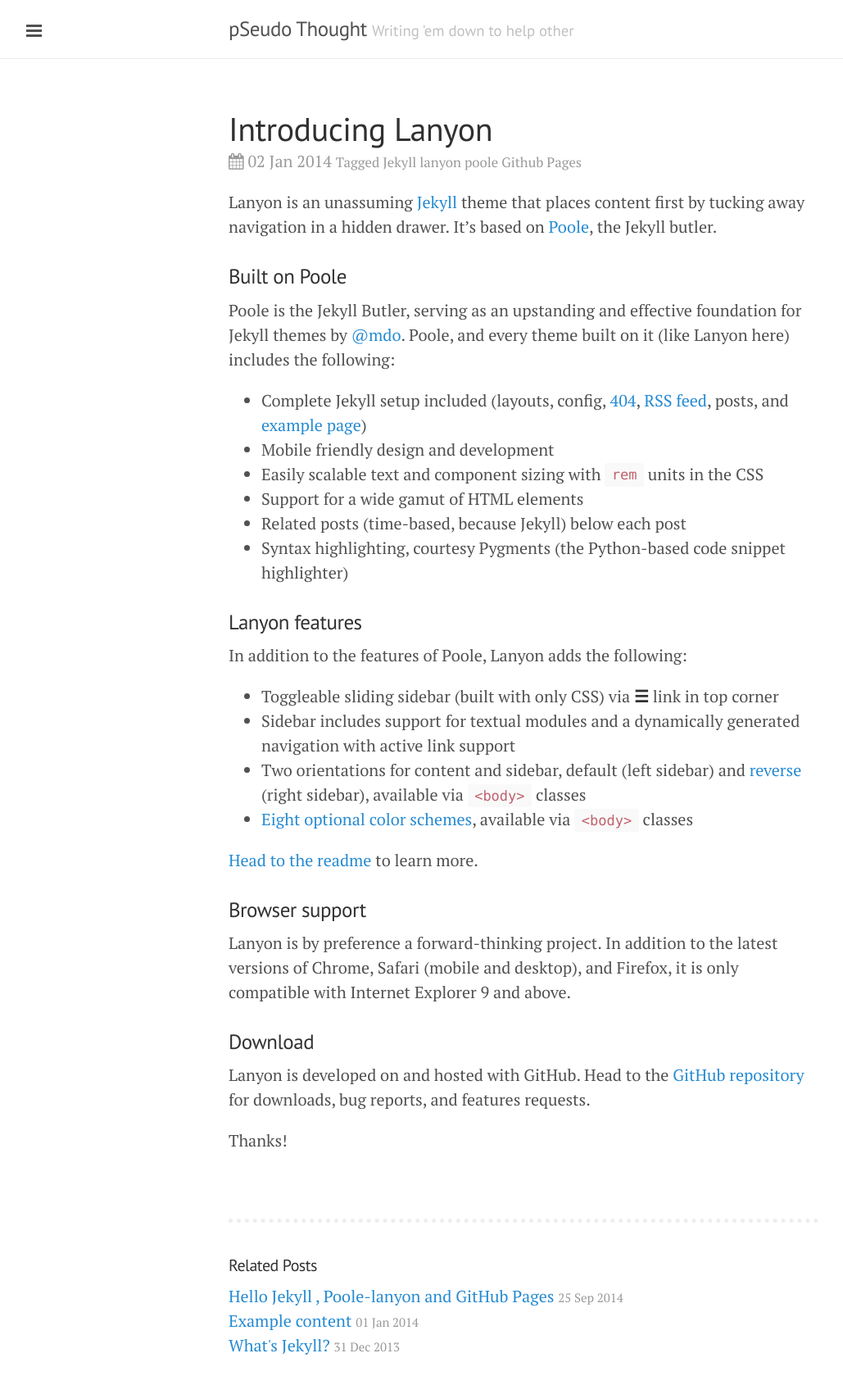
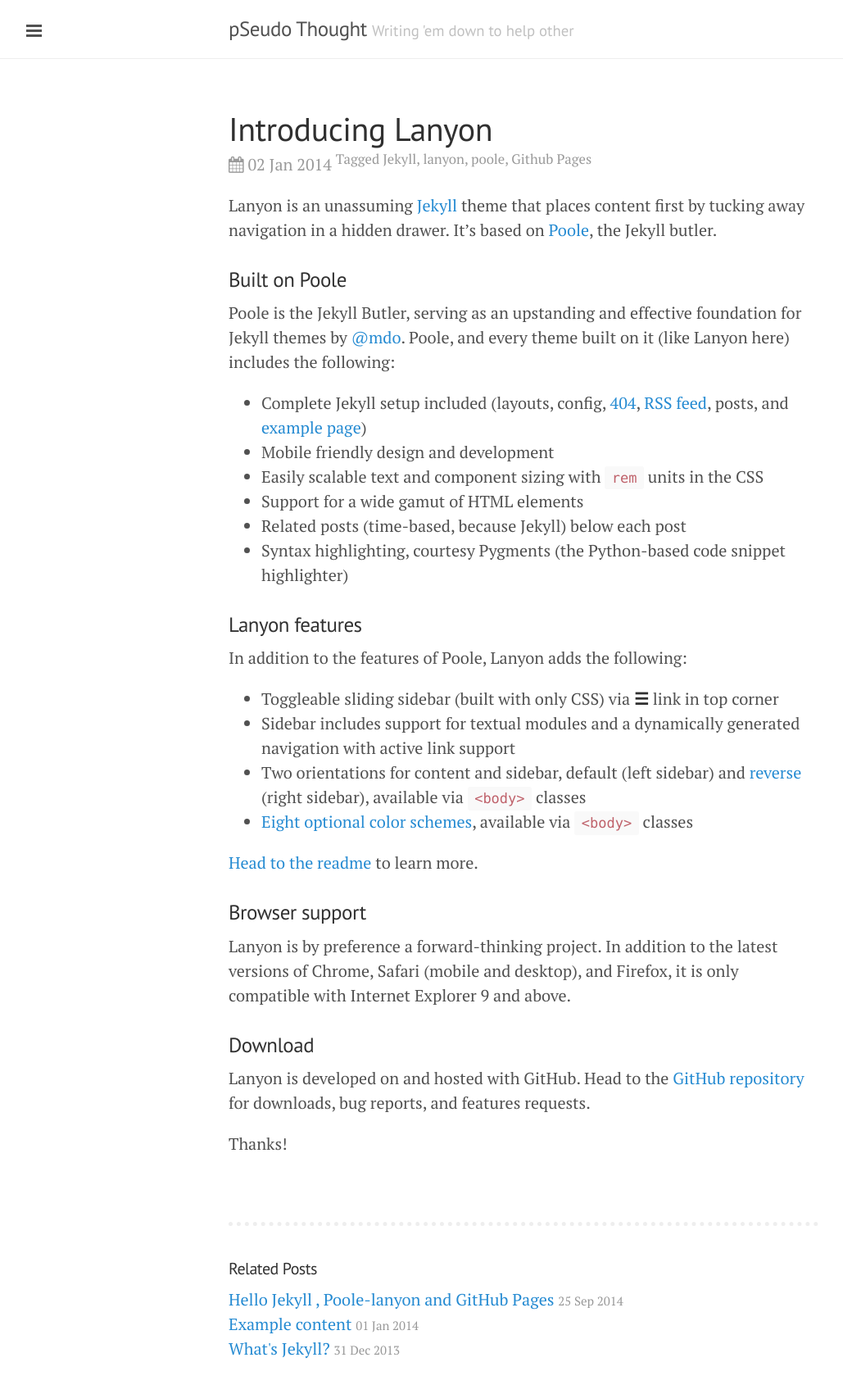
Before and after one commit to DharmeshPandav/dharmeshpandav.github.io, a Jekyll site: the page built from _posts/2014-01-02-introducing-lanyon.md, in a window 1280 px wide. Shown: the whole page at 82% size, without its empty margins (1-1030 px from the left). Built offline with Jekyll 4.4.1, drawn with Linux system fonts in a browser that asks for light colours; nearby versions of some CDN libraries; Markdown is read by kramdown in place of the engine named in the settings.

```diff
--- a/_layouts/post.html
+++ b/_layouts/post.html
@@ -9,9 +9,9 @@ comments:   true
         <span>
             <i class="fa fa-calendar"></i>
             {{ page.date | date_to_string }}
-            <small> Tagged
-               {{ page.tags | join: " "}}
-            </small>
+            <sup> Tagged
+               {{ page.tags | join: ", "}}
+            </sup>
         </span>
     </span>
     {{ content }}
```
